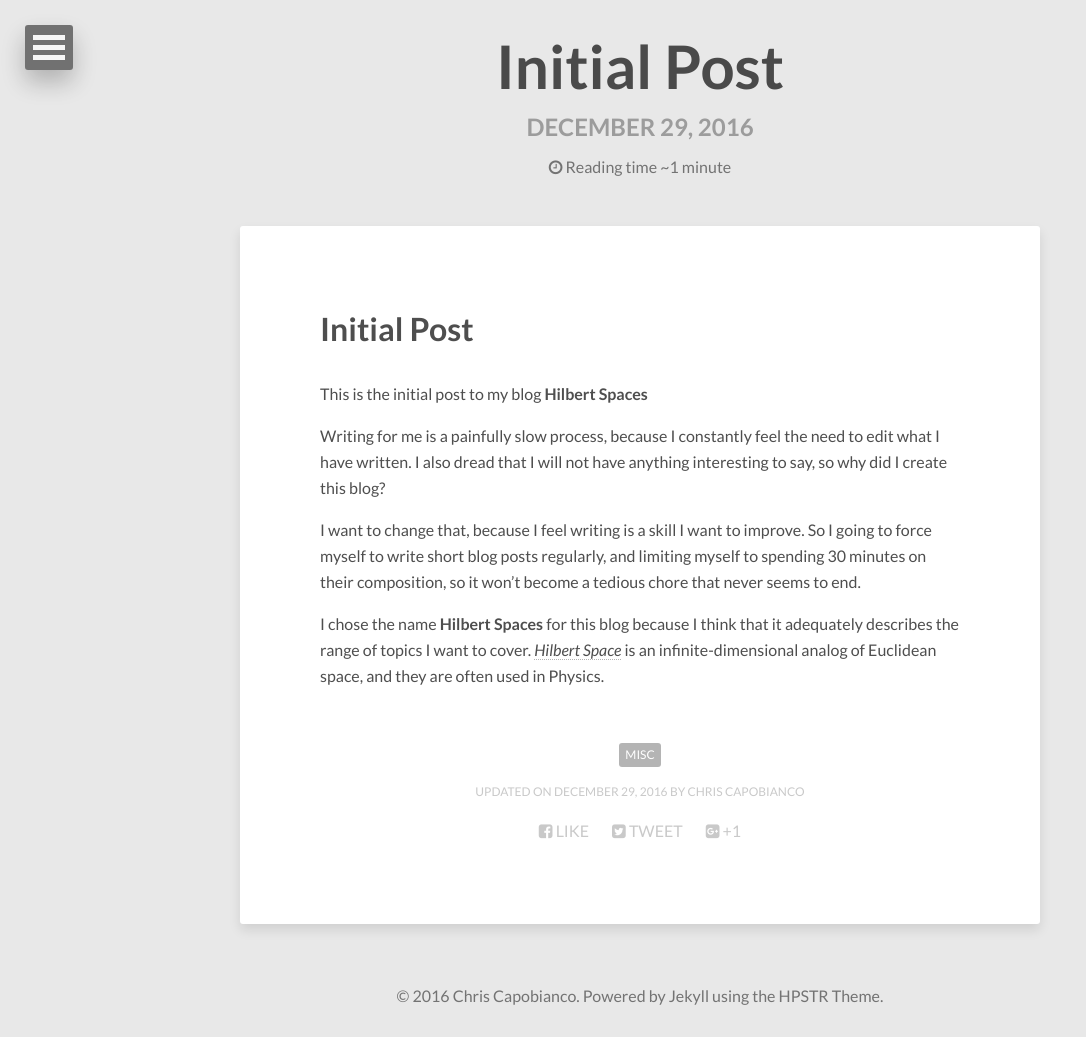
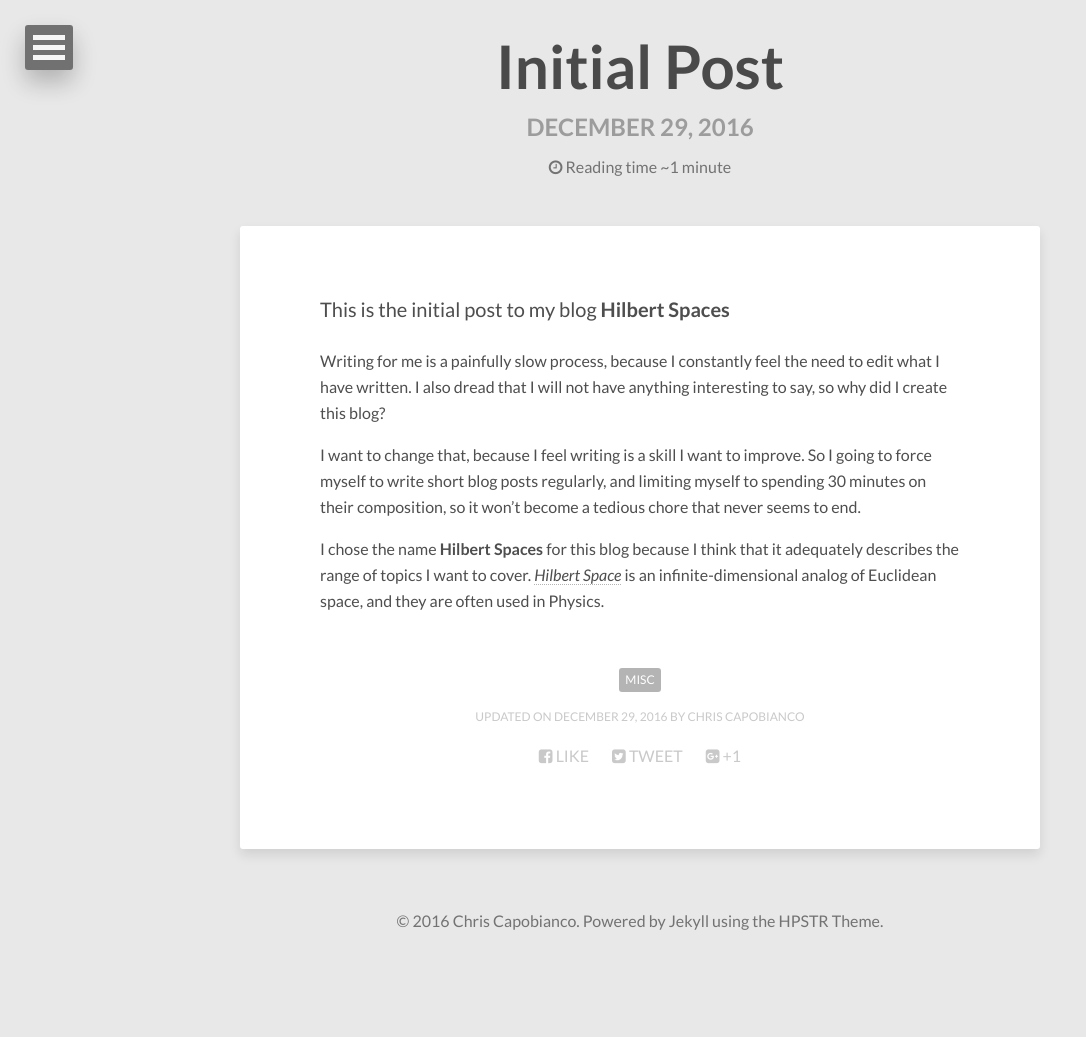
Before and after one commit to ccapo/infinitedimensionalspace.github.io, a Jekyll site: the page built from _posts/2016-12-29-initial-post.md, in a window 1280 px wide. Shown: the whole page, without its empty margins (0-1086 px from the left). Built offline with Jekyll 4.4.1, drawn with Linux system fonts in a browser that asks for light colours; nearby versions of some CDN libraries; after the commit the page ends 962 px from its top, so only the background shows below that.

Commit message:
Minor Update

```diff
--- a/_posts/2016-12-29-initial-post.md
+++ b/_posts/2016-12-29-initial-post.md
@@ -6,8 +6,6 @@
 tags: [misc]
 ---
 
-# Initial Post
-
 This is the initial post to my blog **Hilbert Spaces**
 
 Writing for me is a painfully slow process, because I constantly feel the need to edit what I have written. I also dread that I will not have anything interesting to say, so why did I create this blog?
```
